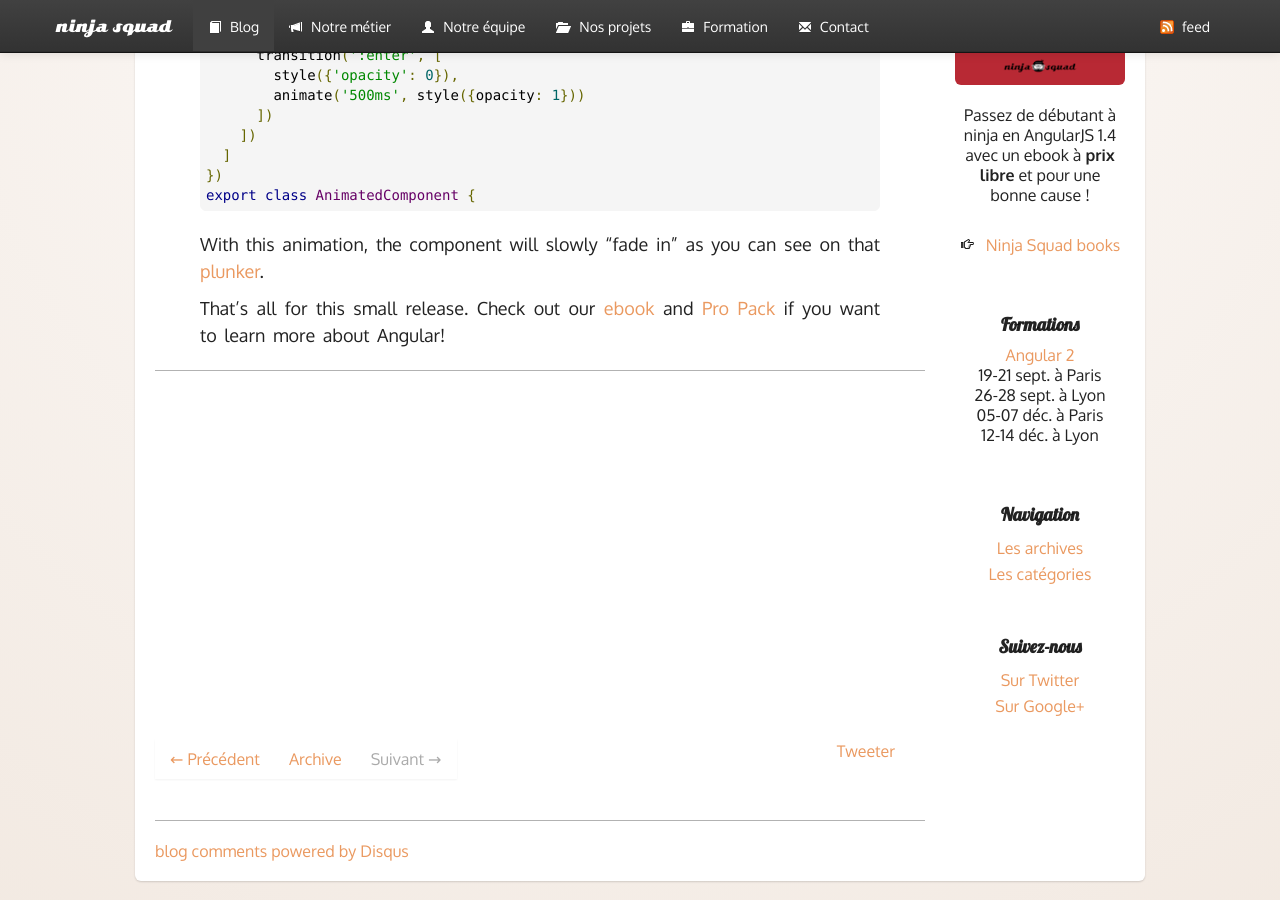
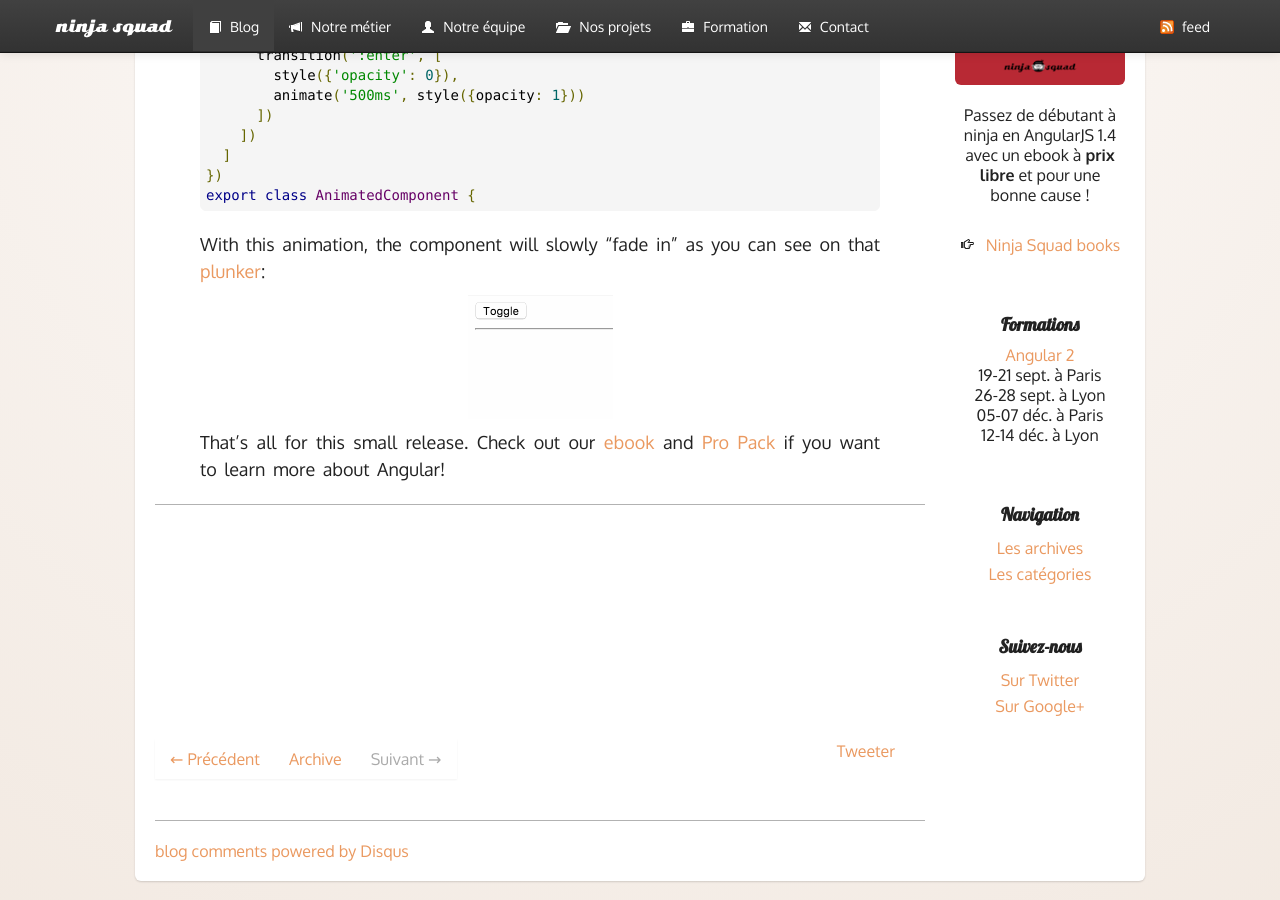
Before and after one commit to Ninja-Squad/ninja-squad.github.com, a Jekyll site: the page built from _posts/2016-10-03-what-is-new-angular-2.1.md, in a window 1280 px wide and 900 px high, scrolled down 1109 px. Built offline with Jekyll 4.4.1, drawn with Linux system fonts in a browser that asks for light colours; comment, search, counter and statistics services are not loaded.

Commit message:
feat(post): add GIF of animations demo

```diff
--- a/_posts/2016-10-03-what-is-new-angular-2.1.md
+++ b/_posts/2016-10-03-what-is-new-angular-2.1.md
@@ -57,7 +57,11 @@
     export class AnimatedComponent {
 
 With this animation, the component will slowly "fade in"
-as you can see on that [plunker](http://plnkr.co/edit/3Y0ODbdFiCkh6XGrxFRA?p=preview).
+as you can see on that [plunker](http://plnkr.co/edit/3Y0ODbdFiCkh6XGrxFRA?p=preview):
+
+<p style="text-align: center;">
+  <img src="/assets/images/ng-animations-demo.gif">
+</p>
 
 That's all for this small release.
 Check out our [ebook](https://books.ninja-squad.com) and [Pro Pack](https://angular2-exercises.ninja-squad.com/) if you want to learn more about Angular!
```
Also changed, not shown: assets/images/ng-animations-demo.gif (added).
